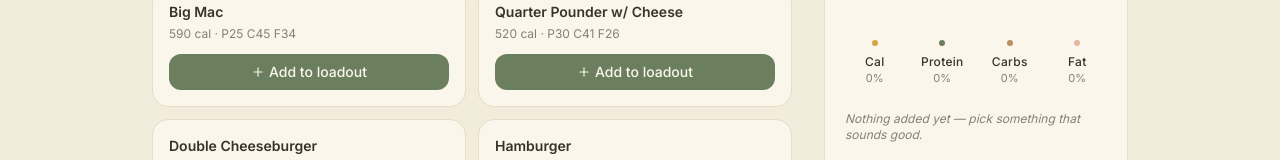
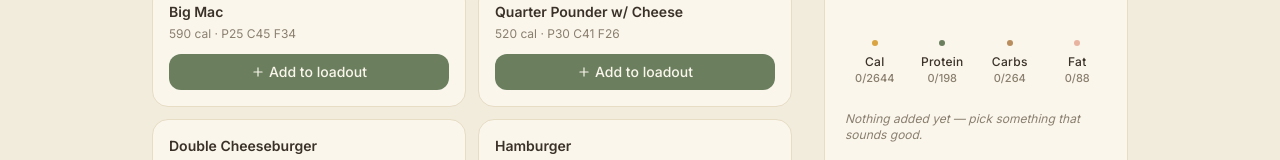
Before and after one commit to Kushonim/dirtyMacroTracker, a React (Vite) app in the folder macroFrontend/: page / in a window 1280 px wide. Both pictures are taken after a click on the button "Skip for now — use general numbers". Shown: the part 263-423 px from the top of the page. Built offline with nearby package versions, Linux system fonts and the light colour scheme.

Commit message:
Show actual macro numbers on meters, flag when over target

```diff
--- a/macroFrontend/src/App.jsx
+++ b/macroFrontend/src/App.jsx
@@ -212,27 +212,31 @@
 /**
  * The signature visual element: a stem that grows and sprouts leaves as a
  * given macro (calories/protein/carbs/fat) approaches its daily target,
- * instead of a standard flat progress bar. Purely presentational — takes
- * a 0-100ish percentage and renders it.
+ * instead of a standard flat progress bar. Shows the actual current/target
+ * numbers underneath (not just a percentage) so it's clear exactly how
+ * much room is left — and flags in a warning color once you've gone over.
  */
-function PlantMeter({ pct, label, color, ink, muted }) {
+function PlantMeter({ pct, current, target, label, color, ink, muted }) {
   const clamped = Math.min(100, Math.max(0, pct || 0));
+  const isOver = (pct || 0) > 100;
   const stemHeight = 6 + clamped * 0.5;
   const leafCount = Math.floor(clamped / 20);
   return (
     <div className="flex flex-col items-center gap-2 w-full">
       <div className="relative h-32 w-10 flex items-end justify-center">
-        <div className="w-1.5 rounded-full transition-all duration-700 ease-out" style={{ height: `${stemHeight}px`, backgroundColor: color }} />
+        <div className="w-1.5 rounded-full transition-all duration-700 ease-out" style={{ height: `${stemHeight}px`, backgroundColor: isOver ? "#C1594A" : color }} />
         {Array.from({ length: leafCount }).map((_, i) => (
           <div key={i} className="absolute transition-all duration-500"
             style={{ bottom: `${12 + i * 20}px`, left: i % 2 === 0 ? "2px" : "auto", right: i % 2 !== 0 ? "2px" : "auto", transform: i % 2 === 0 ? "rotate(-25deg)" : "rotate(25deg) scaleX(-1)" }}>
-            <Leaf size={16} color={color} fill={color} fillOpacity={0.35} />
+            <Leaf size={16} color={isOver ? "#C1594A" : color} fill={isOver ? "#C1594A" : color} fillOpacity={0.35} />
           </div>
         ))}
       </div>
       <div className="text-center">
         <div className="text-xs font-medium tracking-wide" style={{ color: ink }}>{label}</div>
-        <div className="text-[11px]" style={{ color: muted }}>{Math.round(clamped)}%</div>
+        <div className="text-[11px] font-medium" style={{ color: isOver ? "#C1594A" : muted }}>
+          {Math.round(current)}/{Math.round(target)}
+        </div>
       </div>
     </div>
   );
@@ -795,10 +799,10 @@
             <Sparkles size={18} color={theme.accent} /> Today's growth
           </h2>
           <div className="grid grid-cols-4 gap-2 mb-6">
-            <PlantMeter pct={(totals.cal / targets.calories) * 100} label="Cal" color={theme.accent} ink={theme.ink} muted={theme.muted} />
-            <PlantMeter pct={(totals.p / targets.protein) * 100} label="Protein" color={theme.primary} ink={theme.ink} muted={theme.muted} />
-            <PlantMeter pct={(totals.c / targets.carbs) * 100} label="Carbs" color="#B98D5E" ink={theme.ink} muted={theme.muted} />
-            <PlantMeter pct={(totals.f / targets.fat) * 100} label="Fat" color="#E8B4A0" ink={theme.ink} muted={theme.muted} />
+            <PlantMeter pct={(totals.cal / targets.calories) * 100} current={totals.cal} target={targets.calories} label="Cal" color={theme.accent} ink={theme.ink} muted={theme.muted} />
+            <PlantMeter pct={(totals.p / targets.protein) * 100} current={totals.p} target={targets.protein} label="Protein" color={theme.primary} ink={theme.ink} muted={theme.muted} />
+            <PlantMeter pct={(totals.c / targets.carbs) * 100} current={totals.c} target={targets.carbs} label="Carbs" color="#B98D5E" ink={theme.ink} muted={theme.muted} />
+            <PlantMeter pct={(totals.f / targets.fat) * 100} current={totals.f} target={targets.fat} label="Fat" color="#E8B4A0" ink={theme.ink} muted={theme.muted} />
           </div>
           <div className="space-y-2 mb-4">
             {cart.length === 0 && <p className="text-xs italic" style={{ color: theme.muted }}>Nothing added yet — pick something that sounds good.</p>}
```
